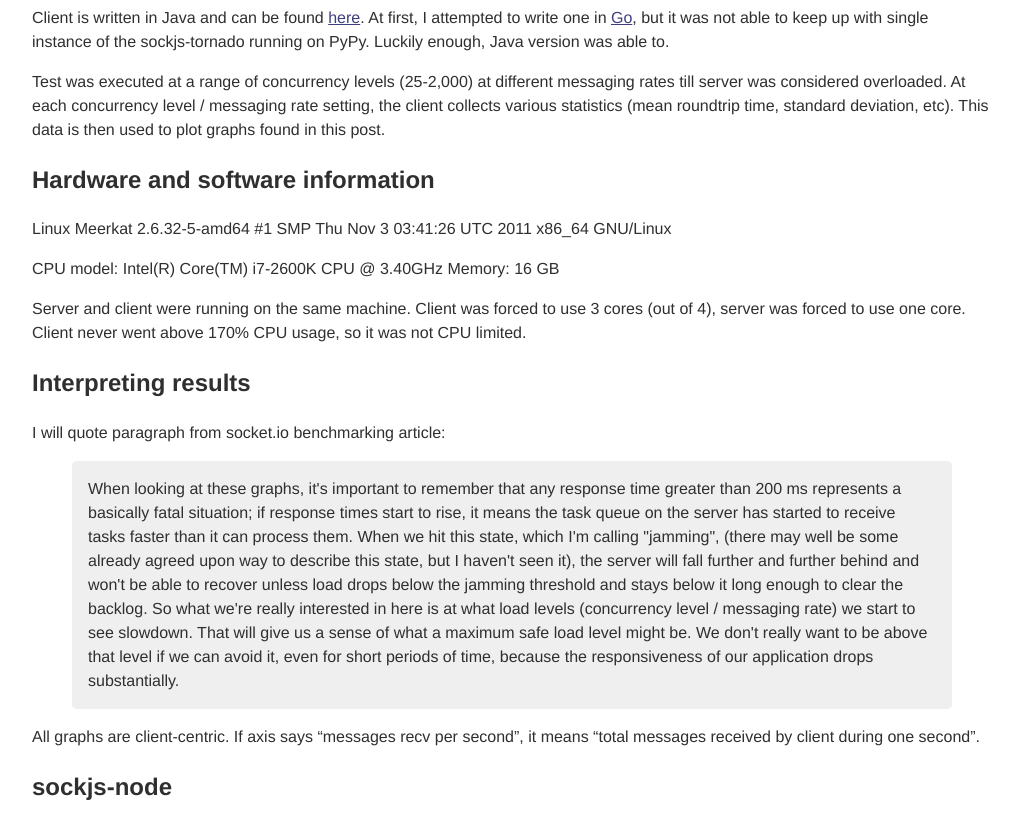
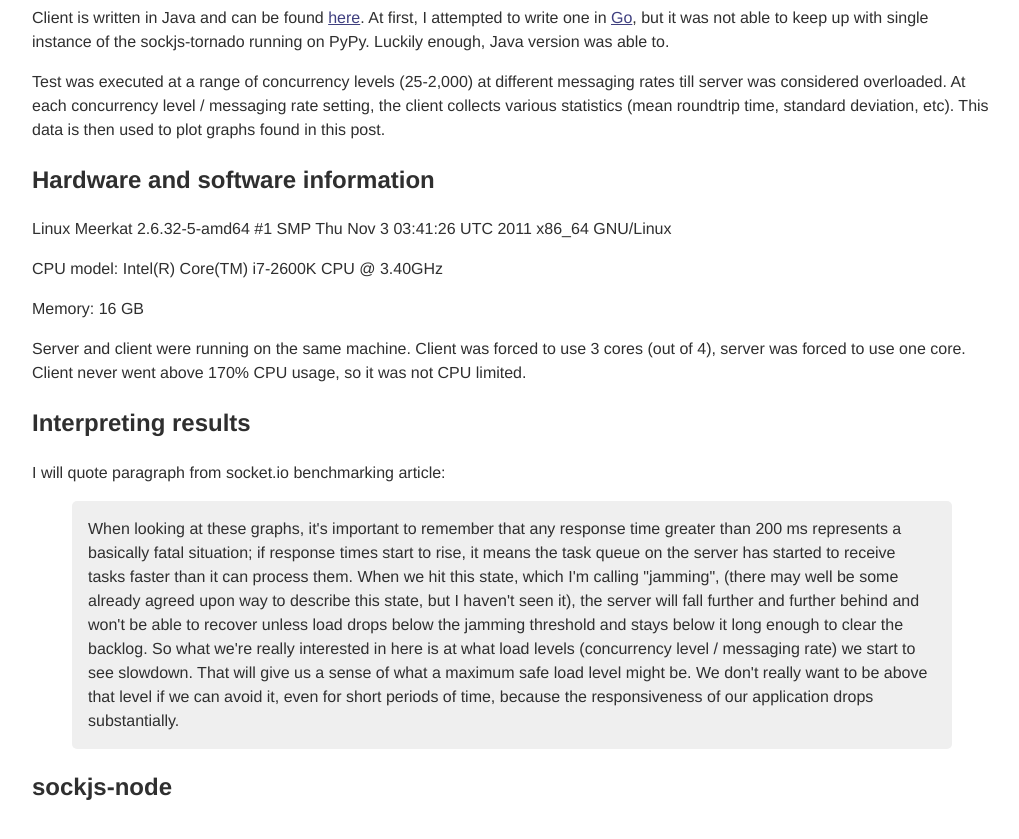
Before and after one commit to mrjoes/mrjoes.github.com, a Jekyll site: the page built from _posts/2011-12-15-sockjs-bench.md, in a window 1280 px wide and 900 px high, scrolled down 678 px. Shown: the top 839 px of the window, without its empty margins (128-1147 px from the left). Built offline with Jekyll 4.4.1, drawn with Linux system fonts in a browser that asks for light colours; comment, search, counter and statistics services are not loaded.

Commit message:
Cleaned up.

```diff
--- a/_posts/2011-12-15-sockjs-bench.md
+++ b/_posts/2011-12-15-sockjs-bench.md
@@ -47,6 +47,7 @@
 Linux Meerkat 2.6.32-5-amd64 #1 SMP Thu Nov 3 03:41:26 UTC 2011 x86_64 GNU/Linux
 
 CPU model: Intel(R) Core(TM) i7-2600K CPU @ 3.40GHz
+
 Memory: 16 GB
 
 Server and client were running on the same machine. Client was forced to use 3 cores (out of 4), server was forced to use one core. Client never went above 170% CPU usage,
@@ -60,8 +61,6 @@
 <blockquote>
 When looking at these graphs, it's important to remember that any response time greater than 200 ms represents a basically fatal situation; if response times start to rise, it means the task queue on the server has started to receive tasks faster than it can process them. When we hit this state, which I'm calling "jamming", (there may well be some already agreed upon way to describe this state, but I haven't seen it), the server will fall further and further behind and won't be able to recover unless load drops below the jamming threshold and stays below it long enough to clear the backlog. So what we're really interested in here is at what load levels (concurrency level / messaging rate) we start to see slowdown. That will give us a sense of what a maximum safe load level might be. We don't really want to be above that level if we can avoid it, even for short periods of time, because the responsiveness of our application drops substantially.
 </blockquote>
-
-All graphs are client-centric. If axis says "messages recv per second", it means "total messages received by client during one second".
 
 sockjs-node
 -----------
```
